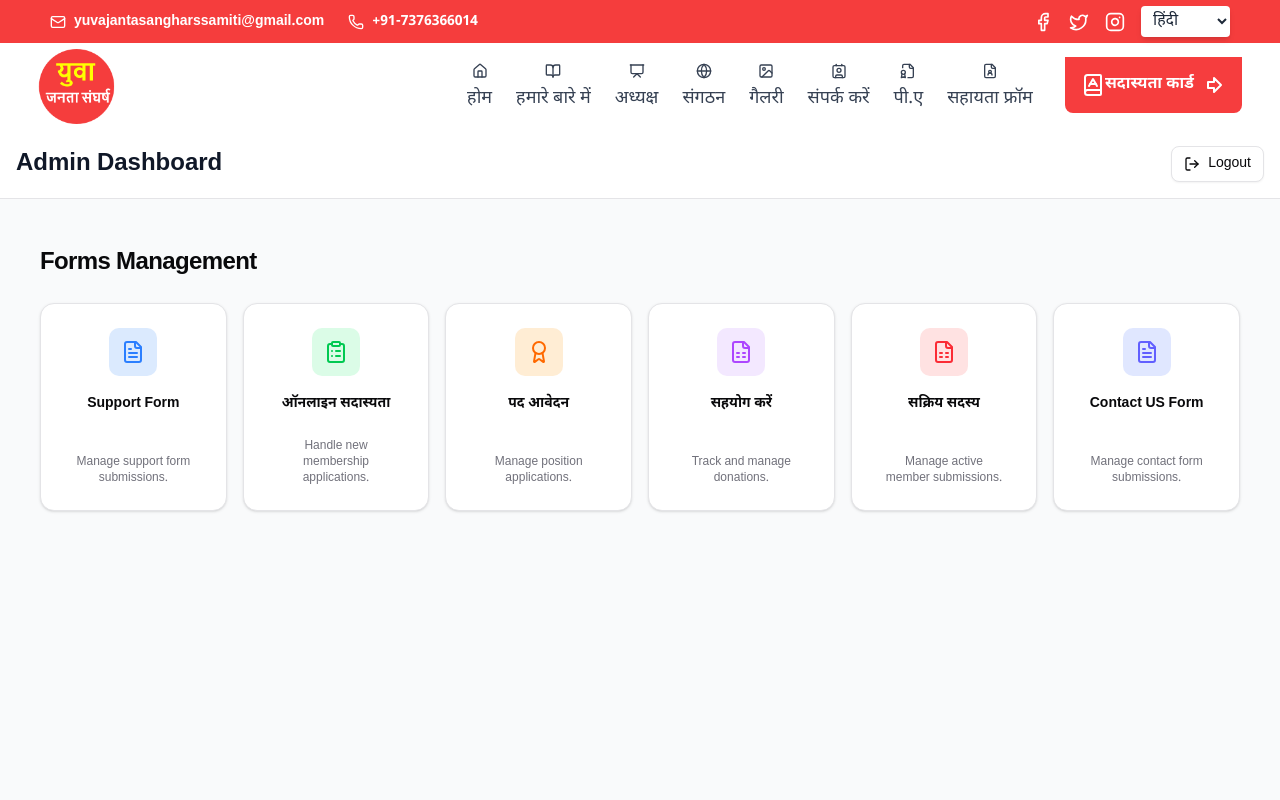
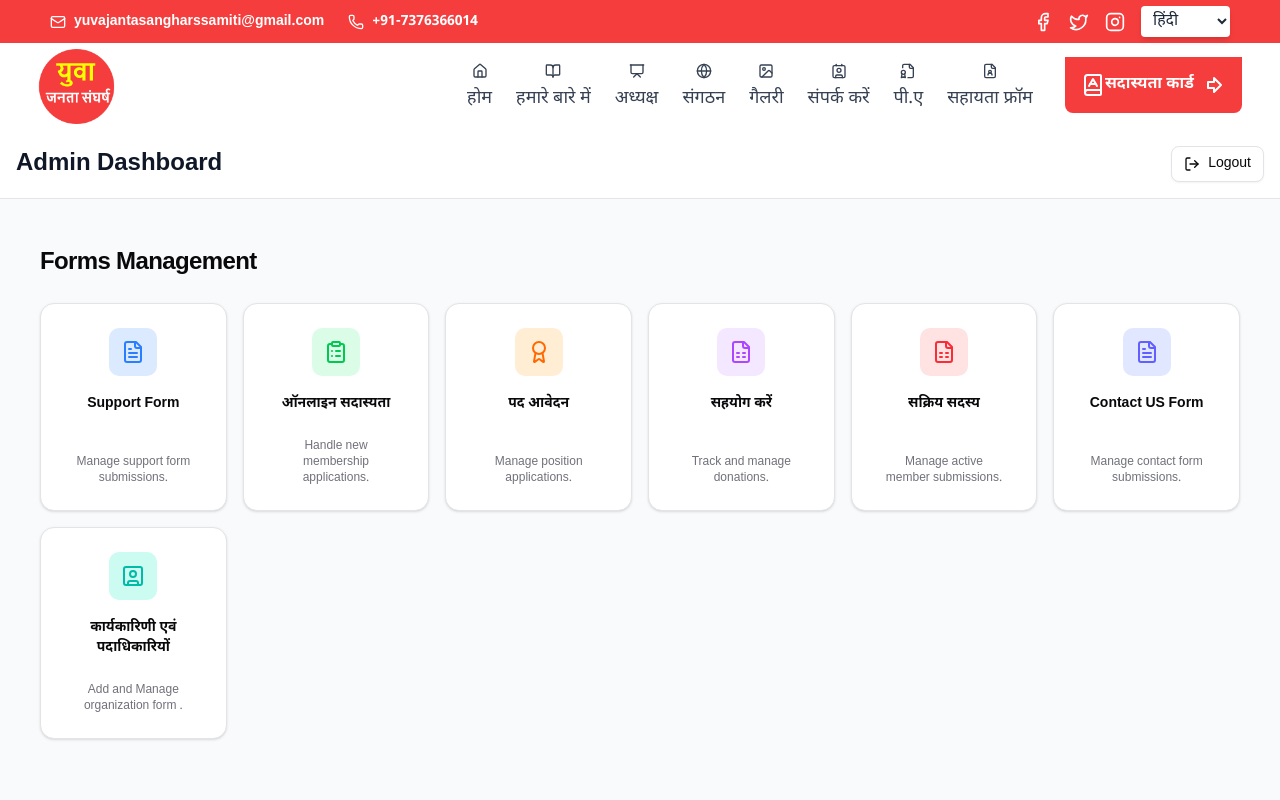
Before and after one commit to imabhaysachan20/yjss, a Next.js app: page /admin/dashboard in a window 1280 px wide. Shown: the top 800 px of the page. Built offline with nearby package versions, Linux system fonts and the light colour scheme.

Commit message:
Added Dashboard For Organization

```diff
--- a/app/admin/dashboard/page.js
+++ b/app/admin/dashboard/page.js
@@ -3,7 +3,7 @@ import React from 'react'
 import { useRouter } from 'next/navigation'
 import { Card, CardContent, CardDescription, CardHeader, CardTitle } from "@/components/ui/card"
 import { Button } from "@/components/ui/button"
-import { FileText, ClipboardList, FileSpreadsheet, Award } from 'lucide-react'
+import { FileText, ClipboardList, FileSpreadsheet, Award,UserSquare } from 'lucide-react'
 
 function DashboardPage() {
   const router = useRouter()
@@ -50,6 +50,13 @@ function DashboardPage() {
       icon: FileText,
       link: "/admin/entries/contact",
       color: "text-indigo-500 bg-indigo-100 dark:bg-indigo-900/30"
+    },
+    {
+      title: "कार्यकारिणी एवं पदाधिकारियों ",
+      description: "Add and Manage organization form .",
+      icon: UserSquare,
+      link: "/admin/entries/organization",
+      color: "text-teal-500 bg-teal-100 dark:bg-teal-900/30"
     }
   ]
 
```
